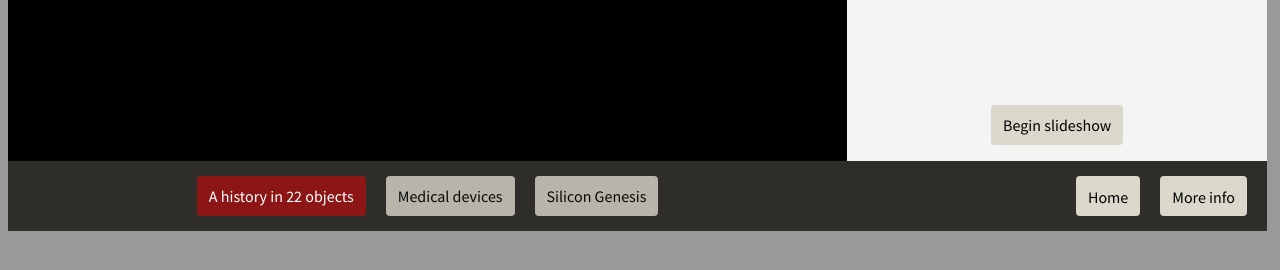
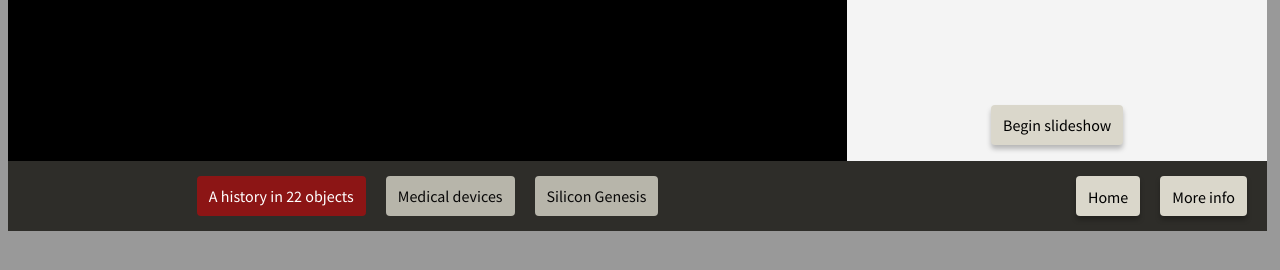
Before and after one commit to sul-dlss/wallscreens, a Jekyll site: the page built from _wallscreens/silicon-valley/menuez_slideshow_index.html, in a window 1280 px wide. Shown: the part 488-758 px from the top of the page. Built offline with Jekyll 4.4.1, drawn with Linux system fonts in a browser that asks for light colours.

Commit message:
Add a drop shadow to the buttons

```diff
--- a/css/wallscreens/buttons.css
+++ b/css/wallscreens/buttons.css
@@ -3,6 +3,7 @@ button, .button {
   background-color: var(--color-secondary);
   border: none;
   border-radius: 4px;
+  box-shadow: 0px 4px 5px rgba(0,0,0,0.25);
   font-family: "Source Sans Pro", sans-sans-serif;;
   font-size: 1em;
   color: #000;
@@ -14,11 +15,13 @@ button, .button {
 }
 
 .button.active {
+  box-shadow: none;
   background-color: var(--color-primary);
   color: #fff;
 }
 
 .disabled {
+  box-shadow: none;
   cursor: not-allowed;
   opacity: 0.8;
 }
```
